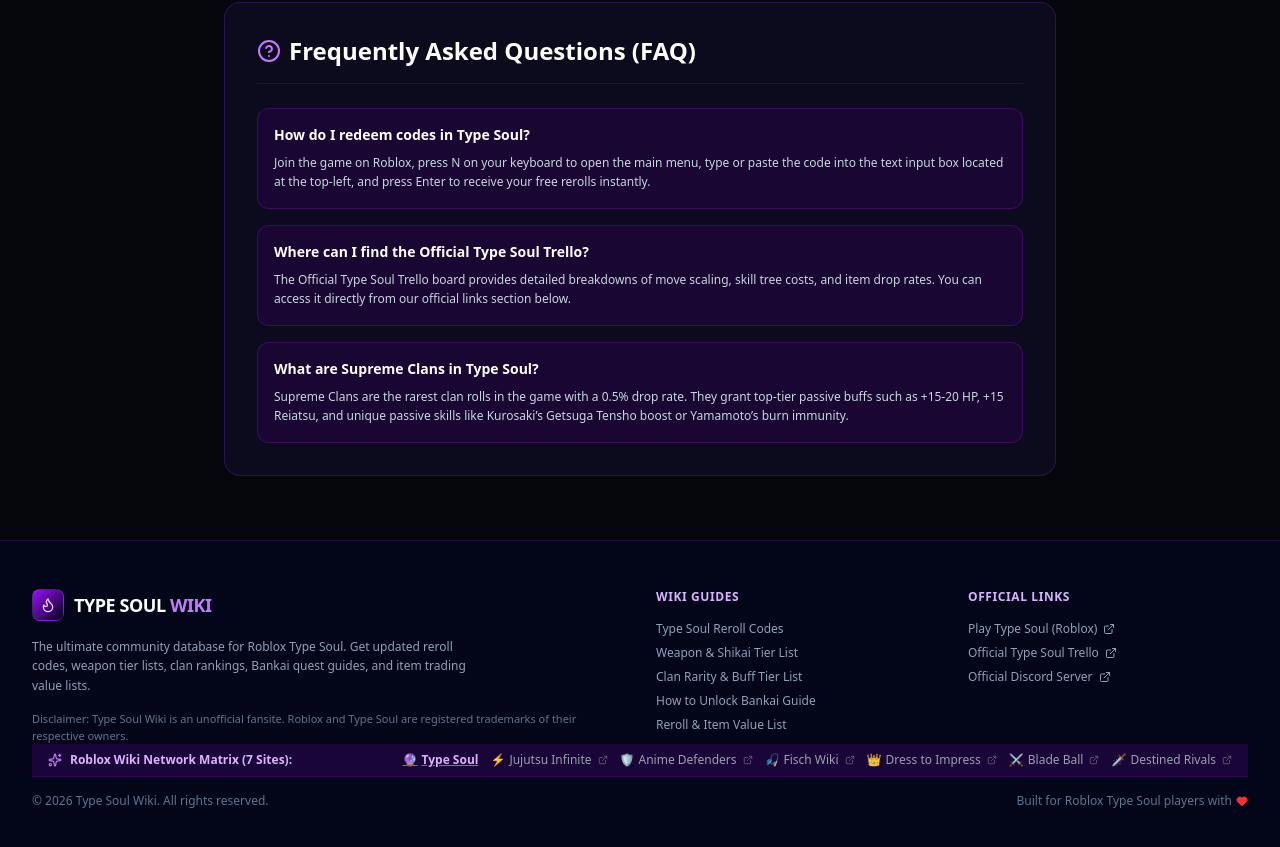
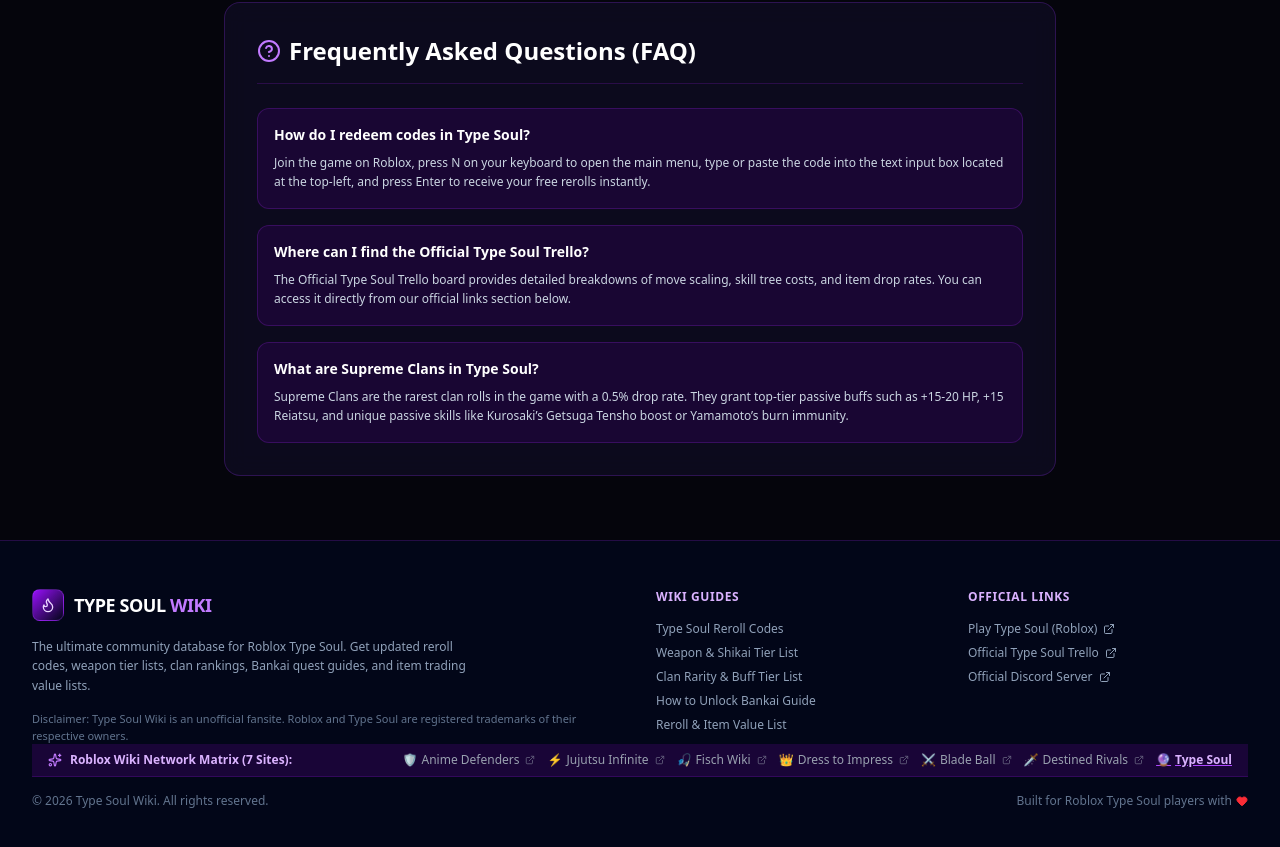
Before and after one commit to lianlele168/type-soul-wiki, a Next.js app: page / in a window 1280 px wide. Shown: the part 1795-2642 px from the top of the page. Built offline with nearby package versions, Linux system fonts and the light colour scheme.

Commit message:
chore: update domain

```diff
--- a/src/app/layout.tsx
+++ b/src/app/layout.tsx
@@ -4,7 +4,7 @@
 import Footer from '@/components/Footer';
 
 export const metadata: Metadata = {
-  metadataBase: new URL('https://type-soul-wiki.vercel.app'),
+  metadataBase: new URL('https://typesoul.robloxwikihub.com'),
   alternates: {
     canonical: '/',
   },
@@ -24,7 +24,7 @@
   openGraph: {
     title: 'Type Soul Codes & Tier List (August 2026) — Roblox Type Soul Wiki',
     description: 'Updated Type Soul codes for free rerolls, weapon tier list, clan rarity guide, Bankai quest walkthrough, and item trading value list.',
-    url: 'https://type-soul-wiki.vercel.app',
+    url: 'https://typesoul.robloxwikihub.com',
     siteName: 'Type Soul Wiki',
     locale: 'en_US',
     type: 'website',
@@ -55,7 +55,7 @@
     '@context': 'https://schema.org',
     '@type': 'WebSite',
     name: 'Type Soul Wiki',
-    url: 'https://type-soul-wiki.vercel.app',
+    url: 'https://typesoul.robloxwikihub.com',
     description: 'The ultimate Roblox Type Soul community database for reroll codes, weapon tier lists, and Bankai walkthroughs.',
   };
 
--- a/src/app/robots.ts
+++ b/src/app/robots.ts
@@ -7,6 +7,6 @@
       allow: '/',
       disallow: ['/api/'],
     },
-    sitemap: 'https://type-soul-wiki.vercel.app/sitemap.xml',
+    sitemap: 'https://typesoul.robloxwikihub.com/sitemap.xml',
   };
 }
--- a/src/app/sitemap.ts
+++ b/src/app/sitemap.ts
@@ -1,7 +1,7 @@
 import { MetadataRoute } from 'next';
 
 export default function sitemap(): MetadataRoute.Sitemap {
-  const baseUrl = 'https://type-soul-wiki.vercel.app';
+  const baseUrl = 'https://typesoul.robloxwikihub.com';
   const currentDate = new Date().toISOString();
 
   return [
--- a/src/components/MatrixNav.tsx
+++ b/src/components/MatrixNav.tsx
@@ -2,13 +2,13 @@
 import { ExternalLink, Sparkles } from 'lucide-react';
 
 export const MATRIX_SITES = [
-  { name: 'Type Soul', url: 'https://type-soul-wiki.vercel.app', icon: '🔮', active: true },
-  { name: 'Jujutsu Infinite', url: 'https://jujutsu-infinite-wiki.vercel.app', icon: '⚡' },
-  { name: 'Anime Defenders', url: 'https://anime-defenders-wiki.vercel.app', icon: '🛡️' },
-  { name: 'Fisch Wiki', url: 'https://fisch-wiki.vercel.app', icon: '🎣' },
-  { name: 'Dress to Impress', url: 'https://dti-wiki.vercel.app', icon: '👑' },
-  { name: 'Blade Ball', url: 'https://blade-ball-wiki.vercel.app', icon: '⚔️' },
-  { name: 'Destined Rivals', url: 'https://destined-rivals-wiki.vercel.app', icon: '🗡️' }
+  { name: 'Anime Defenders', url: 'https://animedefenders.robloxwikihub.com', icon: '🛡️' },
+  { name: 'Jujutsu Infinite', url: 'https://jujutsuinfinite.robloxwikihub.com', icon: '⚡' },
+  { name: 'Fisch Wiki', url: 'https://fisch.robloxwikihub.com', icon: '🎣' },
+  { name: 'Dress to Impress', url: 'https://dti.robloxwikihub.com', icon: '👑' },
+  { name: 'Blade Ball', url: 'https://bladeball.robloxwikihub.com', icon: '⚔️' },
+  { name: 'Destined Rivals', url: 'https://destinedrivals.robloxwikihub.com', icon: '🗡️' },
+  { name: 'Type Soul', url: 'https://typesoul.robloxwikihub.com', icon: '🔮', active: true }
 ];
 
 export const MatrixNav = () => {
```
